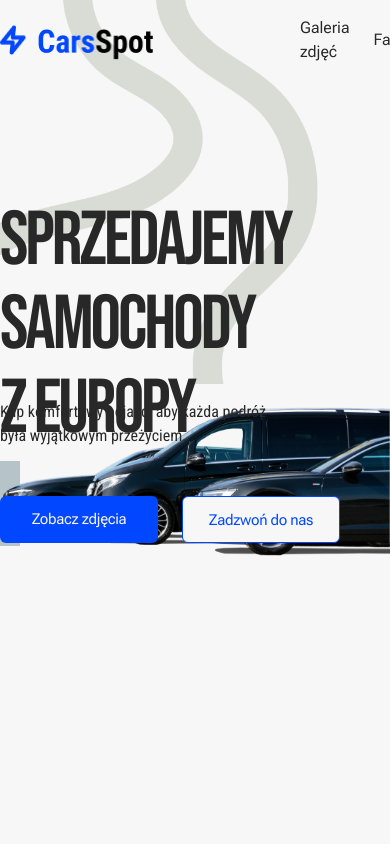
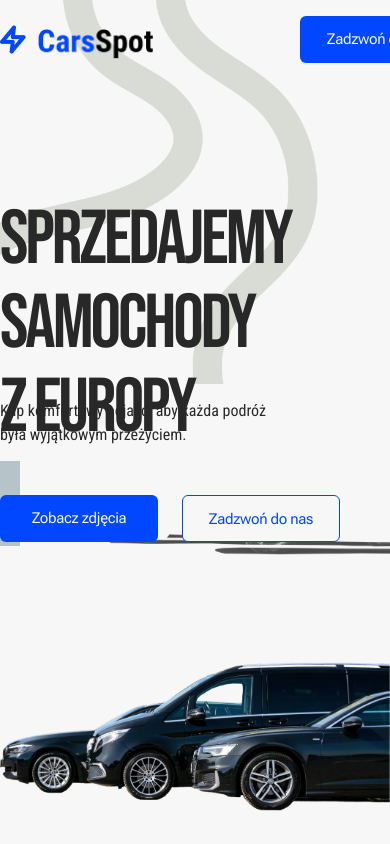
Before and after one commit to Satorki/proj-adsitePro-CarsSpot, a Next.js app: page / in a window 390 px wide. Shown: the top 844 px of the page. Built offline with nearby package versions, Linux system fonts and the light colour scheme.

Commit message:
small screen styled

```diff
--- a/components/atoms/Logo.tsx
+++ b/components/atoms/Logo.tsx
@@ -8,7 +8,7 @@ const Logo = () => {
   return (
     <div>
       <Link href="/">
-        <div className="md:w-[150px] flex gap-3 w-[300px] h-[29.58px]">
+        <div className="sm:max-w-max md:w-[150px] flex gap-3 w-[300px] h-[29.58px]">
           <Image
             src={LogoSymbol}
             alt="navbar logo symbol"
--- /dev/null
+++ b/components/atoms/NavButton.tsx
@@ -0,0 +1,38 @@
+"use client";
+import React, { useState } from "react";
+
+interface Props {
+  menuHandler: () => void;
+  menuIsOpen: boolean;
+}
+
+const NavButton: React.FC<Props> = ({ menuHandler, menuIsOpen }) => {
+  return (
+    <button
+      onClick={menuHandler}
+      className="md:hidden flex flex-col justify-center items-center gap-2 min-w-[32px] min-h-[32px] cursor-pointer"
+    >
+      <span
+        className={`bg-[var(--mainBlack)] block transition-all duration-300 ease-out h-0.5 w-6 rounded-sm ${
+          menuIsOpen
+            ? "-rotate-90 translate-y-4 -translate-x-2.5"
+            : "translate-y-0.5"
+        }`}
+      ></span>
+      <span
+        className={`bg-[var(--mainBlack)] block transition-all duration-300 ease-out h-0.5 w-6 rounded-sm ${
+          menuIsOpen ? "-rotate-90 translate-y-1.5" : "translate-y-0.5"
+        }`}
+      ></span>
+      <span
+        className={`bg-[var(--mainBlack)] block transition-all duration-300 ease-out h-0.5 w-6 rounded-sm ${
+          menuIsOpen
+            ? "-rotate-90 -translate-y-1 translate-x-2.5"
+            : "translate-y-0.5"
+        }`}
+      ></span>
+    </button>
+  );
+};
+
+export default NavButton;
--- a/components/molecules/GallleryHeader.tsx
+++ b/components/molecules/GallleryHeader.tsx
@@ -3,7 +3,7 @@ import React from "react";
 
 const GalleryHeader = () => {
   return (
-    <div className="md:max-w-[700px] lg:max-w-[960px] xl:max-w-[1264px] bg-[var(--backgorundWhite)] mx-auto flex items-end">
+    <div className="sm:max-w-[600px] md:max-w-[700px] lg:max-w-[960px] xl:max-w-[1264px] bg-[var(--backgorundWhite)] mx-auto flex items-end">
       <div className="mt-[80px] flex flex-col gap-6 max-h-[127px] w-[1264px]">
         <div>
           <p className="text-[var(--mainBlue)] font-robotoCondensed text-[21.5px] leading-[32.25px]">
--- a/components/molecules/HeroText.tsx
+++ b/components/molecules/HeroText.tsx
@@ -1,9 +1,9 @@
 import React from "react";
-import Button from "../atoms/Button";
+import CallButton from "../atoms/CallButton";
 
 const HeroText = () => {
   return (
-    <div className="md:max-w-[700px] lg:max-w-[960px] xl:max-w-[var(--container-width)] flex flex-col mt-[120px] mb-[362px] mx-auto gap-12">
+    <div className="sm:max-w-[600px] md:max-w-[700px] lg:max-w-[960px] xl:max-w-[var(--container-width)] flex flex-col mt-[120px] mb-[120px] md:mb-[240px]  lg:mb-[362px] mx-auto gap-12">
       <div className="flex flex-col gap-8">
         <h1 className="text-[var(--mainBlack)] text-[76.29px] font-bebasNeue leading-[83.92px] tracking-[-0.04em] max-w-[1120px] h-[168px]">
           SPRZEDAJEMY SAMOCHODY <br /> Z EUROPY
@@ -14,8 +14,8 @@ const HeroText = () => {
         </p>
       </div>
       <div className="flex gap-6">
-        <Button content="Zobacz zdjęcia" />
-        <Button
+        <CallButton content="Zobacz zdjęcia" />
+        <CallButton
           content="Zadzwoń do nas"
           backgroundColor="var(--backgroundWhite)"
           textColor="var(--mainBlue)"
--- a/components/molecules/Slider.tsx
+++ b/components/molecules/Slider.tsx
@@ -24,11 +24,11 @@ const Slider = () => {
   //
 
   return (
-    <div className="sm:max-w-[600px] sm:ml-auto sm:mr-auto md:max-w-[700px] md:ml-auto md:mr-auto lg:max-w-[960px] lg:ml-auto lg:mr-auto xl:max-w-none xl:ml-[88px] 2xl:max-w-[1264px] 2xl:ml-auto 2xl:mr-auto pt-20 sm:min-h-[600px] md:min-h-[350px] xl:min-h-[678px]">
+    <div className="sm:max-w-[600px] sm:ml-auto sm:mr-auto md:max-w-[700px] md:ml-auto md:mr-auto lg:max-w-[960px] lg:ml-auto lg:mr-auto xl:max-w-none xl:ml-[88px] 2xl:max-w-[1264px] 2xl:ml-auto 2xl:mr-auto pt-20 sm:min-h-[600px] md:min-h-[400px] lg:min-h-[500px] xl:min-h-[678px] 2xl:min-h-[550px]">
       <Swiper
         pagination={pagination}
         modules={[Navigation, Pagination]}
-        className="mySwiper sm:min-h-[500px]  md:min-h-[350px] xl:min-h-[550px]"
+        className="mySwiper sm:min-h-[500px] md:min-h-[300px]  lg:min-h-[400px]  xl:min-h-[550px] 2xl:min-h-[400px]"
         breakpoints={{
           640: {
             slidesPerView: 1,
@@ -44,7 +44,7 @@ const Slider = () => {
           },
           1536: {
             slidesPerView: 3,
-            spaceBetween: 10,
+            spaceBetween: 20,
           },
         }}
       >
--- a/components/organisms/Footer.tsx
+++ b/components/organisms/Footer.tsx
@@ -3,8 +3,8 @@ import React from "react";
 
 const Footer = () => {
   return (
-    <div className="bg-[var(--mainBlack)] text-white py-6 border-t  border-white">
-      <div className="md:max-w-[700px] lg:max-w-[960px] xl:max-w-[var(--container-width)] flex mx-auto  justify-between">
+    <div className="bg-[var(--mainBlack)] text-white py-6 border-t  border-t-white">
+      <div className="sm:max-w-[600px] md:max-w-[700px] lg:max-w-[960px] xl:max-w-[var(--container-width)] flex mx-auto  justify-between">
         <Link href="/#" className="hover:opacity-50">
           Cars Spot
         </Link>
--- a/components/organisms/Navbar.tsx
+++ b/components/organisms/Navbar.tsx
@@ -1,16 +1,22 @@
-import React from "react";
+"use client";
 import Logo from "../atoms/Logo";
-import Button from "../atoms/Button";
+import CallButton from "../atoms/CallButton";
 import Link from "next/link";
+import { useState } from "react";
+import NavButton from "../atoms/NavButton";
 
 const Navbar = () => {
   const navList = ["Galeria zdjęć", "FaQ"];
+  const [menuIsOpen, setMenuIsOpen] = useState(false);
+  const menuHandler = () => {
+    setMenuIsOpen((prev) => !prev);
+  };
 
   return (
-    <div className="py-4">
-      <div className="md:max-w-[700px] lg:max-w-[960px] xl:max-w-[var(--container-width)] flex items-center mx-auto justify-between">
+    <div className="py-4 sticky top-0">
+      <div className="sm:max-w-[600px] md:max-w-[700px] lg:max-w-[960px] xl:max-w-[var(--container-width)] flex items-center mx-auto justify-between">
         <Logo />
-        <nav>
+        <nav className="hidden md:block">
           <ul className="text-[var(--mainBlack)] flex items-center justify-between gap-6 font-robotoFlex leading-6">
             {navList.map((item, index) => (
               <li key={index}>
@@ -21,10 +27,24 @@ const Navbar = () => {
             ))}
           </ul>
         </nav>
-        <div className="md:w-[150px] w-[300px] flex justify-end">
-          <Button content="Zadzwoń do nas" />
+        <div className="sm:max-w-max md:w-[150px] w-[300px] flex justify-end">
+          <CallButton content="Zadzwoń do nas" />
         </div>
+        <NavButton menuHandler={menuHandler} menuIsOpen={menuIsOpen} />
       </div>
+      {menuIsOpen ? (
+        <nav className="absolute top-[80px] md:hidden bg-[var(--backgroundWhite)]">
+          <ul className="text-[var(--mainBlack)] flex flex-col items-center justify-center gap-6 font-robotoFlex leading-6 w-full h-full">
+            {navList.map((item, index) => (
+              <li key={index}>
+                <Link href="/#" className="hover:opacity-50">
+                  {item}
+                </Link>
+              </li>
+            ))}
+          </ul>
+        </nav>
+      ) : null}
     </div>
   );
 };
--- a/containers/home-page/Hero.tsx
+++ b/containers/home-page/Hero.tsx
@@ -7,6 +7,8 @@ import PatterImage from "../../public/images/hero-pattern.png";
 import Square from "@/components/atoms/Square";
 
 const Hero = () => {
+  const isSmallScreen = window.innerWidth < 1024;
+
   return (
     <div>
       <Image
@@ -24,6 +26,19 @@ const Hero = () => {
       />
       <Square />
       <HeroText />
+
+      {isSmallScreen ? (
+        <Image
+          src={HeroImage}
+          alt="hero image"
+          width={1065}
+          height={406}
+          style={{
+            zIndex: -1,
+            objectFit: "cover",
+          }}
+        />
+      ) : (
         <Image
           src={HeroImage}
           alt="hero image"
@@ -36,6 +51,8 @@ const Hero = () => {
             top: 407,
           }}
         />
+      )}
+
       <Image
         src={ShadowImge}
         alt="shadow image"
--- a/containers/home-page/Seo.tsx
+++ b/containers/home-page/Seo.tsx
@@ -4,7 +4,7 @@ import React from "react";
 const Seo = () => {
   return (
     <SeoBackground>
-      <div className="md:max-w-[700px] lg:max-w-[960px] xl:max-w-[var(--container-width)] mx-auto flex gap-12">
+      <div className="sm:max-w-[600px] md:max-w-[700px] lg:max-w-[960px] xl:max-w-[var(--container-width)] mx-auto flex gap-12">
         <SeoElement
           title="Id nostrud enim esse consectetur in eu mollit fugiat aute. Velit nulla commodo."
           description="Mauris varius ipsum mauris, rutrum lobortis magna efficitur a. Donec egestas, nisl vehicula feugiat ornare, diam turpis efficitur mi, ac venenatis eros ipsum ac arcu. Vestibulum et  [...]"
```
Also changed, not shown: components/atoms/CallButton.tsx (renamed from components/atoms/Button.tsx). Lines whose indentation alone changed are shown as unchanged.
